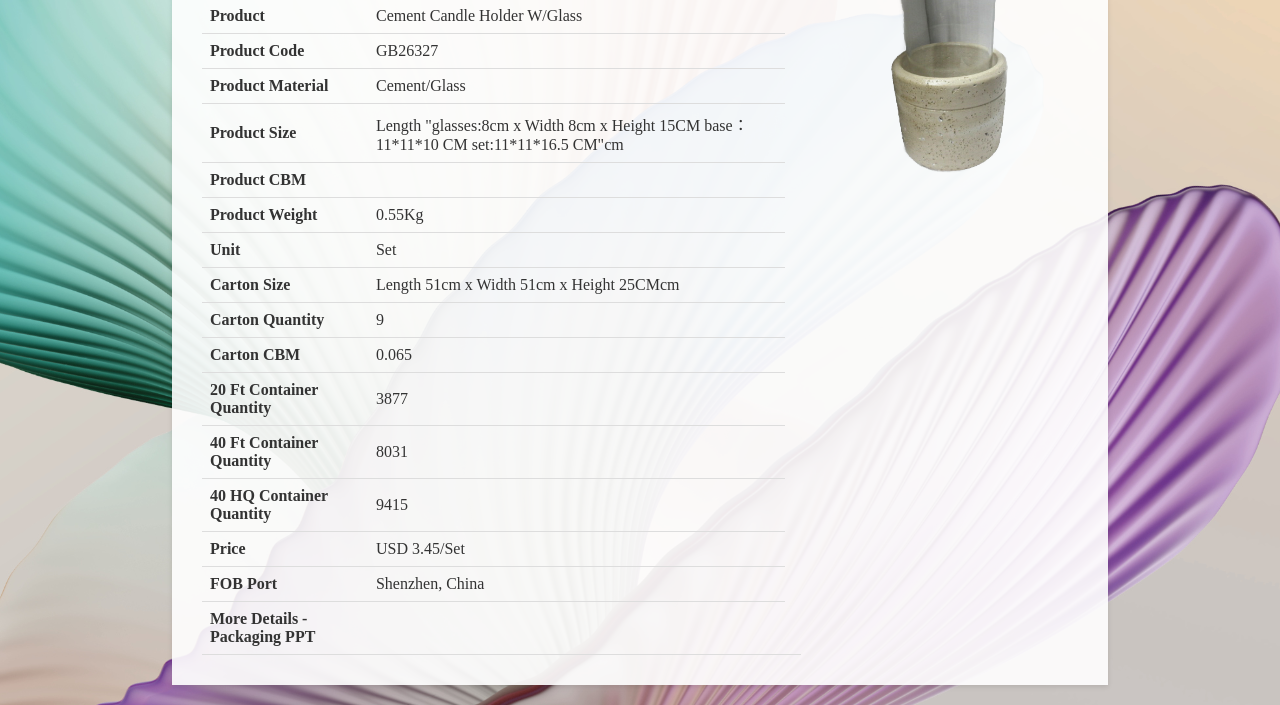
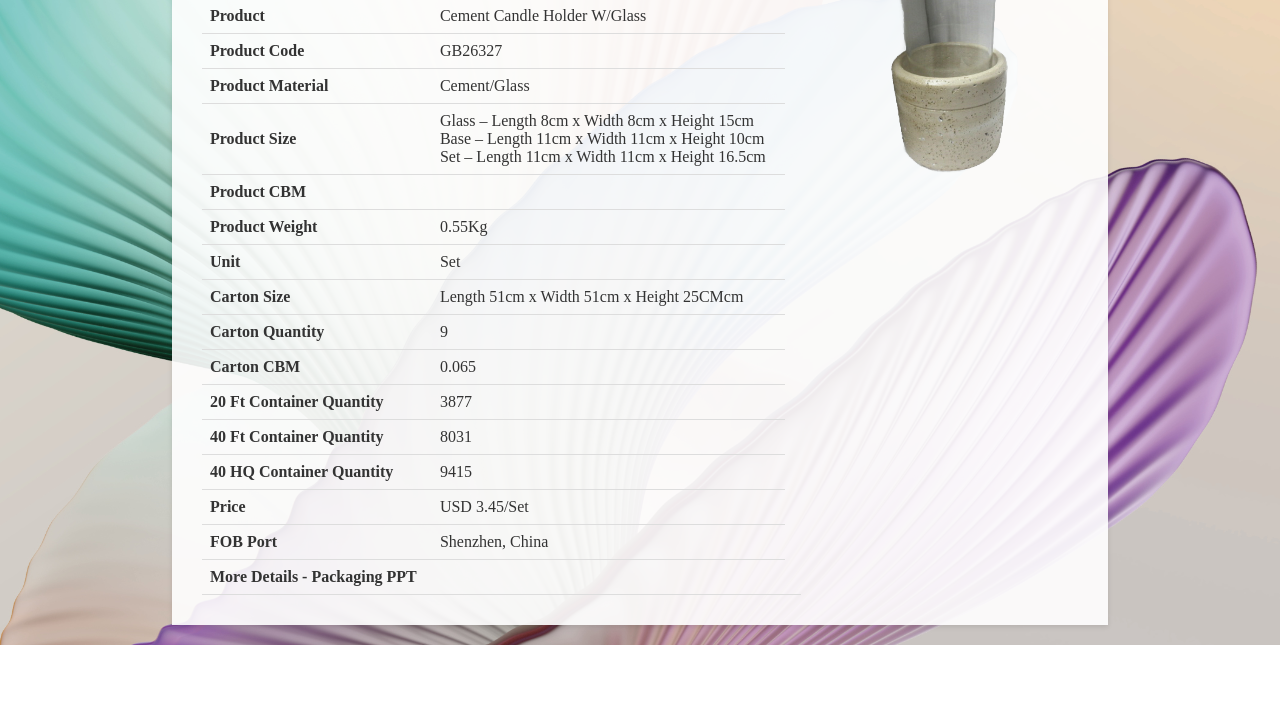
Before and after one commit to GBSLIT/GB26327, a plain HTML site: page index.html in a window 1280 px wide. Shown: the part 230-935 px from the top of the page. After the commit the page ends 875 px from the top, so only its background shows below. Drawn offline with Linux system fonts and the light colour scheme.

Commit message:
Update index.html

```diff
--- a/index.html
+++ b/index.html
@@ -149,7 +149,9 @@
                 </tr>
                 <tr>
                     <th>Product Size</th>
-                    <td>Length "glasses:8cm x Width 8cm x Height 15CM base：11*11*10 CM set:11*11*16.5 CM"cm</td>
+                    <td>Glass – Length 8cm x Width 8cm x Height 15cm<br>
+						Base – Length 11cm x Width 11cm x Height 10cm<br>
+						Set – Length 11cm x Width 11cm x Height 16.5cm</td>
                 </tr>
                 <tr>
                     <th>Product CBM</th>
```
